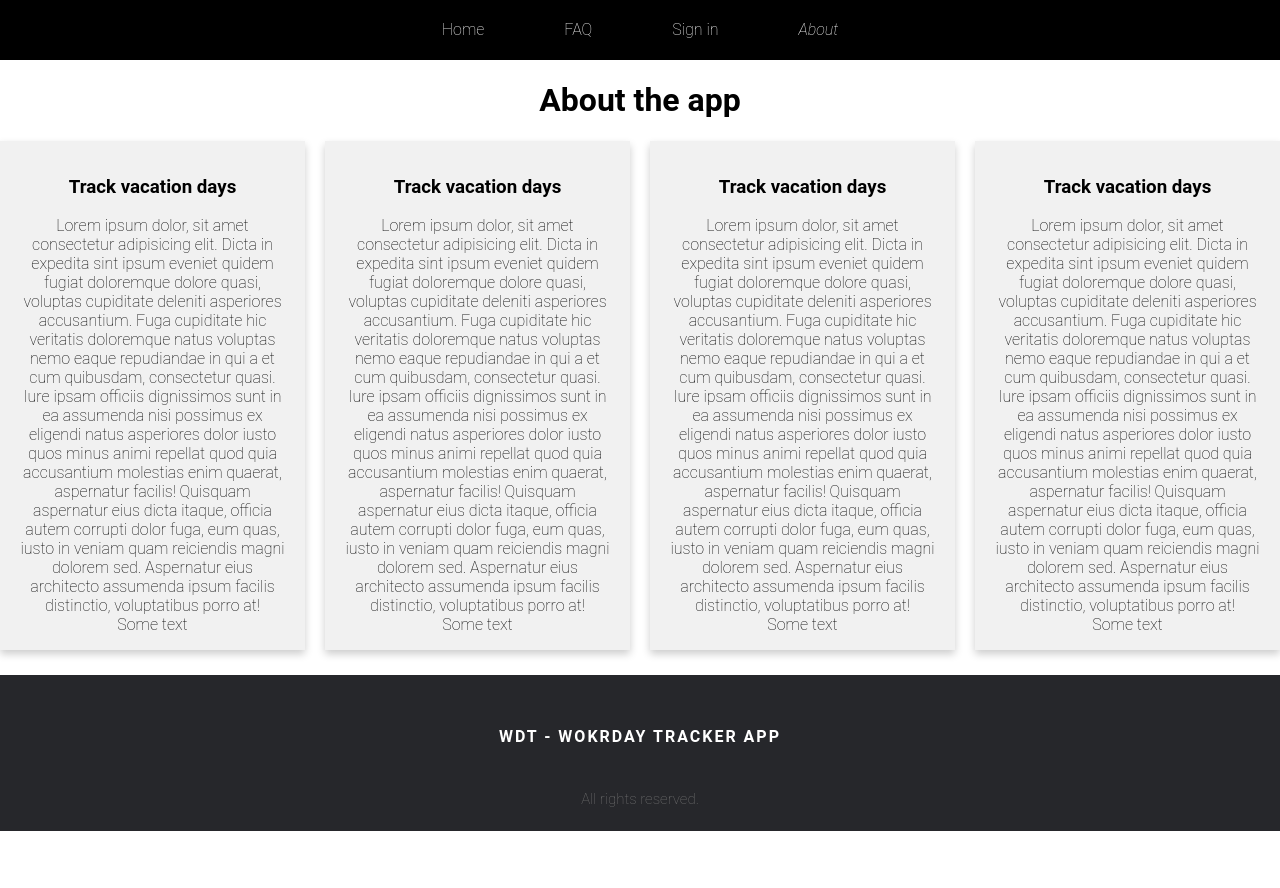
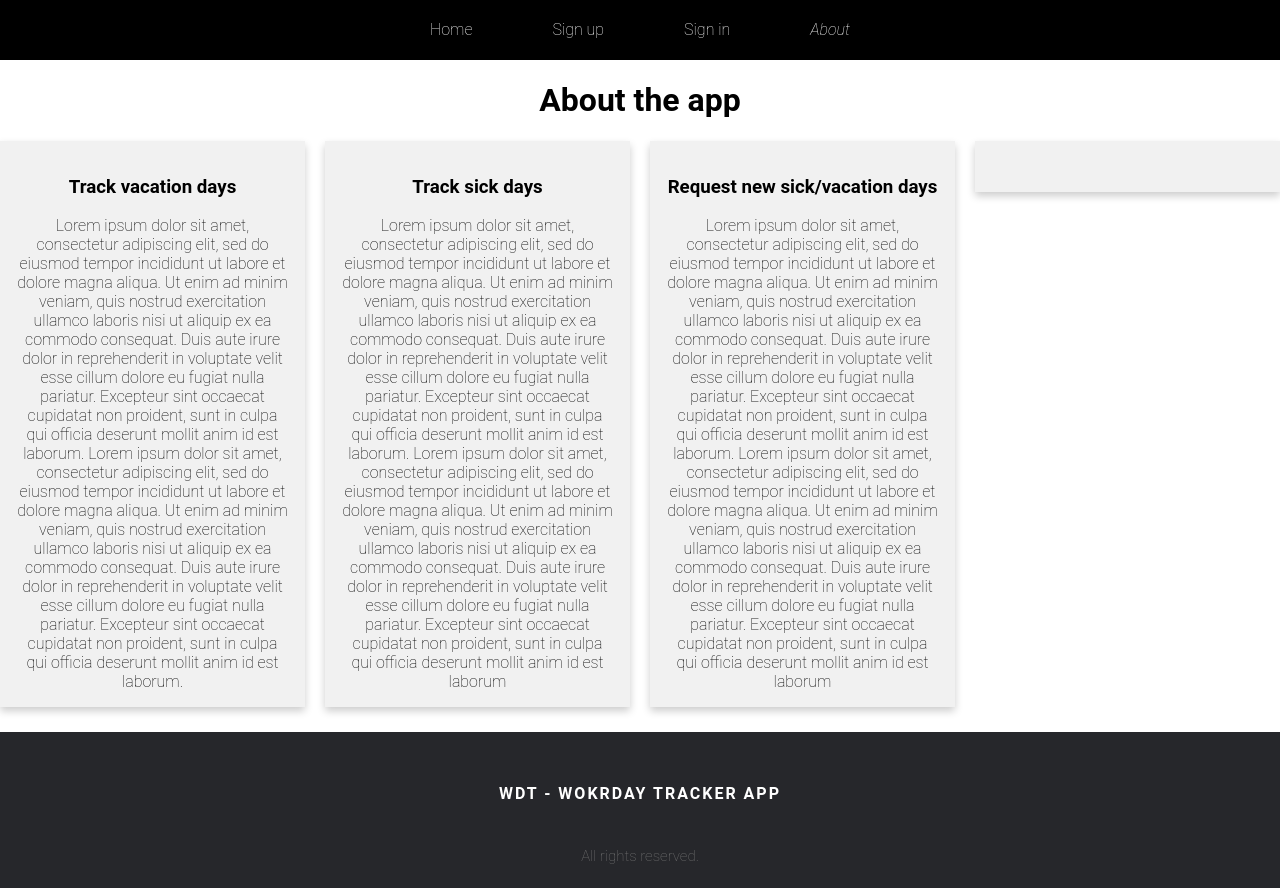
Before and after one commit to mischelll/WDT, a React (Create React App) app in the folder frontend/: page /about in a window 1280 px wide. Before the commit the page ends 831 px from the top, so only its background shows below. Built offline with nearby package versions, Linux system fonts and the light colour scheme.

Commit message:
Modify about page

```diff
--- a/frontend/src/components/About/AboutCard/AboutCardContent.js
+++ b/frontend/src/components/About/AboutCard/AboutCardContent.js
@@ -1,15 +1,10 @@
 import style from './AboutCardContent.module.css'
 
-export const AboutCardContent = () => {
+export const AboutCardContent = (props) => {
     return (
         <div className={style.card}>
-            <h3>Track vacation days</h3>
-            <p>Lorem ipsum dolor, sit amet consectetur adipisicing elit. Dicta in expedita sint ipsum eveniet quidem fugiat doloremque dolore quasi,
-            voluptas cupiditate deleniti asperiores accusantium. Fuga cupiditate hic veritatis doloremque natus voluptas nemo eaque repudiandae in qui a et cum quibusdam, consectetur quasi.
-            Iure ipsam officiis dignissimos sunt in ea assumenda nisi possimus ex eligendi natus asperiores dolor iusto quos minus animi repellat quod quia accusantium molestias enim quaerat,
-            aspernatur facilis! Quisquam aspernatur eius dicta itaque, officia autem corrupti dolor fuga, eum quas,
-             iusto in veniam quam reiciendis magni dolorem sed. Aspernatur eius architecto assumenda ipsum facilis distinctio, voluptatibus porro at!</p>
-            <p>Some text</p>
+            <h3>{props.title}</h3>
+            <p>{props.description}</p>
         </div>
     )
 }
--- a/frontend/src/components/About/AboutCard/AboutCardLayout.js
+++ b/frontend/src/components/About/AboutCard/AboutCardLayout.js
@@ -1,17 +1,18 @@
 import { AboutCardContent } from './AboutCardContent'
 import style from './AboutCardLayout.module.css'
+import aboutContentUtil from '../../../util/aboutContent/aboutContent'
 
 export const AboutCardLayout = () => {
     return (
         <div className={style.row}>
             <div className={style.column}>
-                <AboutCardContent />
+                <AboutCardContent title={aboutContentUtil.TRACK_WORKING_DAYS_TITLE} description={aboutContentUtil.TRACK_VACATION_DAYS_DESC} />
             </div>
             <div className={style.column}>
-                <AboutCardContent />
+                <AboutCardContent title={aboutContentUtil.TRACK_SICK_DAYS_TITLE} description={aboutContentUtil.TRACK_SICK_DAYS_DESC} />
             </div>
             <div className={style.column}>
-                <AboutCardContent />
+                <AboutCardContent title={aboutContentUtil.REQUEST_SICK_VACATION_DAYS_TITLE} description={aboutContentUtil.REQUEST_SICK_VACATION_DAYS_DESC} />
             </div>
             <div className={style.column}>
                 <AboutCardContent />
--- a/frontend/src/components/Header/Header.js
+++ b/frontend/src/components/Header/Header.js
@@ -1,12 +1,12 @@
 import style from './Header.module.css';
 
-export default function Header({loggedIn}) {
+export default function Header({ loggedIn }) {
     return (
         <div className={style.nav}>
             <ul>
                 <li><a href="/" className={style.navLink}>Home</a></li>
-                <li><a href="/" className={style.navLink}>FAQ</a></li>
-                <li><a href="/" className={style.navLink}>{loggedIn ? "Logout":"Sign in"}</a></li>
+                <li><a href="/" className={style.navLink}>Sign up</a></li>
+                <li><a href="/" className={style.navLink}>{loggedIn ? "Logout" : "Sign in"}</a></li>
                 <li><a href="/about" className={style.navLink}><em>About</em></a></li>
             </ul>
         </div>
--- /dev/null
+++ b/frontend/src/util/aboutContent/aboutContent.js
@@ -0,0 +1,43 @@
+const TRACK_WORKING_DAYS_TITLE = `Track vacation days`;
+const TRACK_VACATION_DAYS_DESC = `Lorem ipsum dolor sit amet,
+ consectetur adipiscing elit, sed do eiusmod tempor incididunt ut labore et dolore magna aliqua.
+  Ut enim ad minim veniam, quis nostrud exercitation ullamco laboris nisi ut aliquip ex ea commodo consequat. Duis aute irure dolor in reprehenderit
+ in voluptate velit esse cillum dolore eu fugiat nulla pariatur.
+ Excepteur sint occaecat cupidatat non proident, sunt in culpa qui officia deserunt mollit anim id est laborum.
+ Lorem ipsum dolor sit amet, consectetur adipiscing elit, sed do eiusmod tempor incididunt ut labore et dolore magna aliqua. Ut enim ad minim veniam,
+  quis nostrud exercitation ullamco laboris nisi ut aliquip ex ea commodo consequat.
+  Duis aute irure dolor in reprehenderit in voluptate velit esse cillum dolore eu fugiat nulla pariatur.
+  Excepteur sint occaecat cupidatat non proident, sunt in culpa qui officia deserunt mollit anim id est laborum.`;
+
+
+const TRACK_SICK_DAYS_TITLE = `Track sick days`
+const TRACK_SICK_DAYS_DESC = `Lorem ipsum dolor sit amet,
+consectetur adipiscing elit, sed do eiusmod tempor incididunt ut labore et dolore magna aliqua.
+ Ut enim ad minim veniam, quis nostrud exercitation ullamco laboris nisi ut aliquip ex ea commodo consequat. Duis aute irure dolor in reprehenderit
+in voluptate velit esse cillum dolore eu fugiat nulla pariatur.
+Excepteur sint occaecat cupidatat non proident, sunt in culpa qui officia deserunt mollit anim id est laborum.
+Lorem ipsum dolor sit amet, consectetur adipiscing elit, sed do eiusmod tempor incididunt ut labore et dolore magna aliqua. Ut enim ad minim veniam,
+ quis nostrud exercitation ullamco laboris nisi ut aliquip ex ea commodo consequat.
+ Duis aute irure dolor in reprehenderit in voluptate velit esse cillum dolore eu fugiat nulla pariatur.
+ Excepteur sint occaecat cupidatat non proident, sunt in culpa qui officia deserunt mollit anim id est laborum`
+
+
+const REQUEST_SICK_VACATION_DAYS_TITLE = `Request new sick/vacation days`
+const REQUEST_SICK_VACATION_DAYS_DESC = `Lorem ipsum dolor sit amet,
+consectetur adipiscing elit, sed do eiusmod tempor incididunt ut labore et dolore magna aliqua.
+ Ut enim ad minim veniam, quis nostrud exercitation ullamco laboris nisi ut aliquip ex ea commodo consequat. Duis aute irure dolor in reprehenderit
+in voluptate velit esse cillum dolore eu fugiat nulla pariatur.
+Excepteur sint occaecat cupidatat non proident, sunt in culpa qui officia deserunt mollit anim id est laborum.
+Lorem ipsum dolor sit amet, consectetur adipiscing elit, sed do eiusmod tempor incididunt ut labore et dolore magna aliqua. Ut enim ad minim veniam,
+ quis nostrud exercitation ullamco laboris nisi ut aliquip ex ea commodo consequat.
+ Duis aute irure dolor in reprehenderit in voluptate velit esse cillum dolore eu fugiat nulla pariatur.
+ Excepteur sint occaecat cupidatat non proident, sunt in culpa qui officia deserunt mollit anim id est laborum`
+
+module.exports = {
+    TRACK_VACATION_DAYS_DESC,
+    TRACK_WORKING_DAYS_TITLE,
+    TRACK_SICK_DAYS_DESC,
+    TRACK_SICK_DAYS_TITLE,
+    REQUEST_SICK_VACATION_DAYS_TITLE,
+    REQUEST_SICK_VACATION_DAYS_DESC
+}
```
